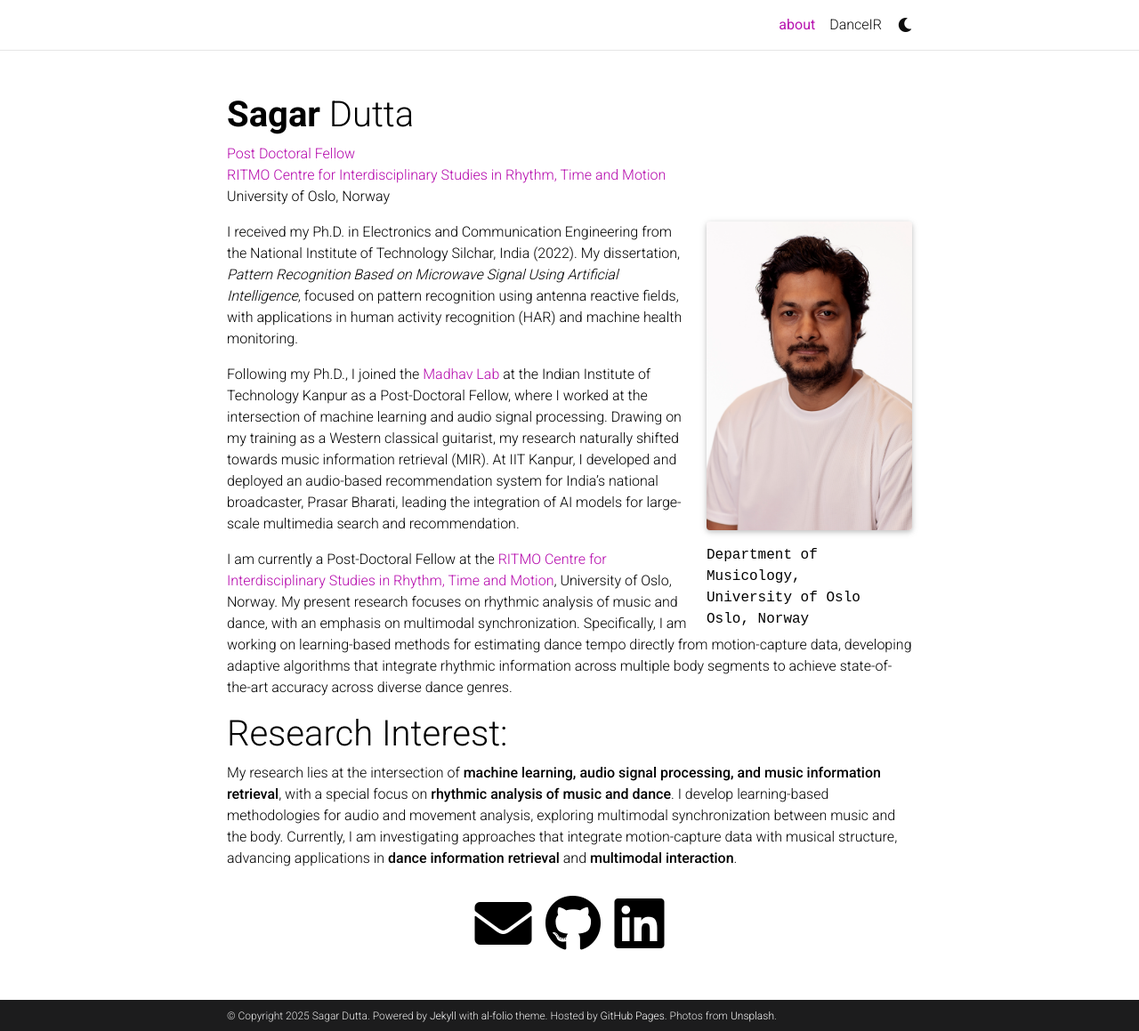
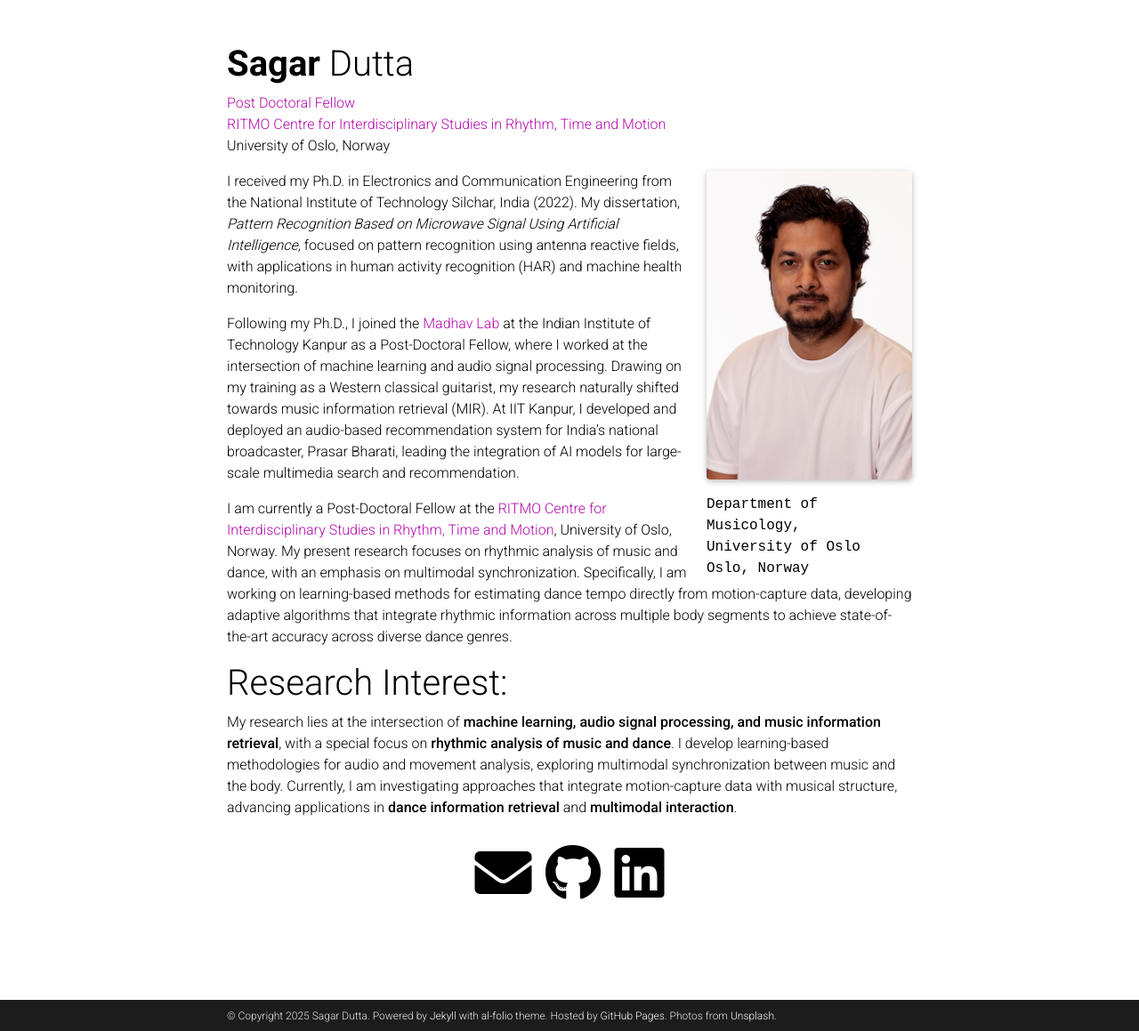
Before and after one commit to sagar0dutta/sagar0dutta.github.io, a Jekyll site: the page built from _pages/about.md, in a window 1280 px wide and 1159 px high. Shown: the whole window at 89% size. Built offline with Jekyll 4.4.1, drawn with Linux system fonts in a browser that asks for light colours; full-size pictures stand in for the smaller copies a plugin makes; comment, search, counter and statistics services are not loaded; a style sheet for code colours, icons or effects is not loaded.

Commit message:
danceir-update5

```diff
--- a/_sass/_layout.scss
+++ b/_sass/_layout.scss
@@ -1,6 +1,11 @@
 /******************************************************************************
  * Content
  ******************************************************************************/
+
+// Hide navigation bar
+#navbar {
+  display: none !important;
+}
 
 body {
   padding-bottom: 70px;
@@ -14,7 +19,7 @@ body {
 
 body.fixed-top-nav {
   // Add some padding for the nav-bar.
-  padding-top: 56px;
+  // padding-top: 56px; // Removed since navbar is hidden
 }
 
 body.sticky-bottom-footer {
```
